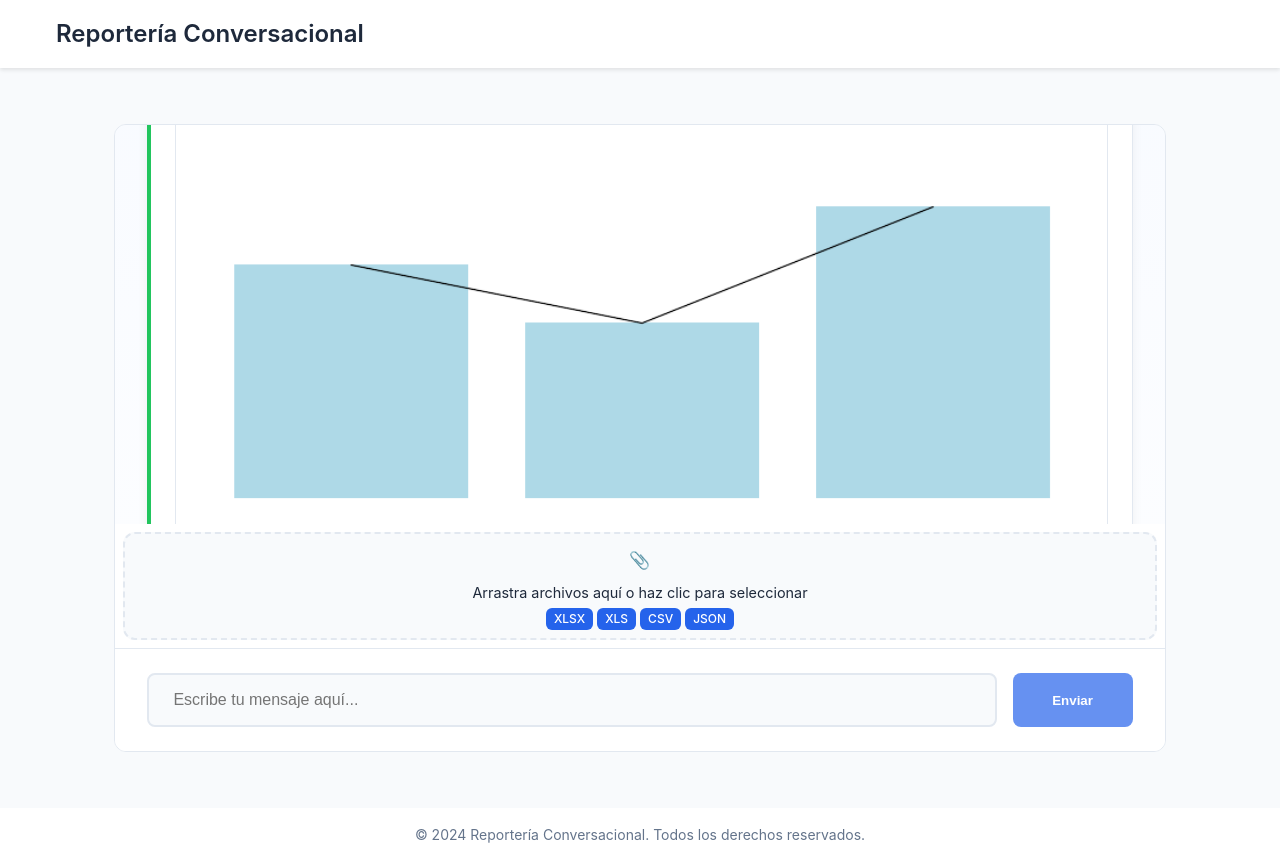
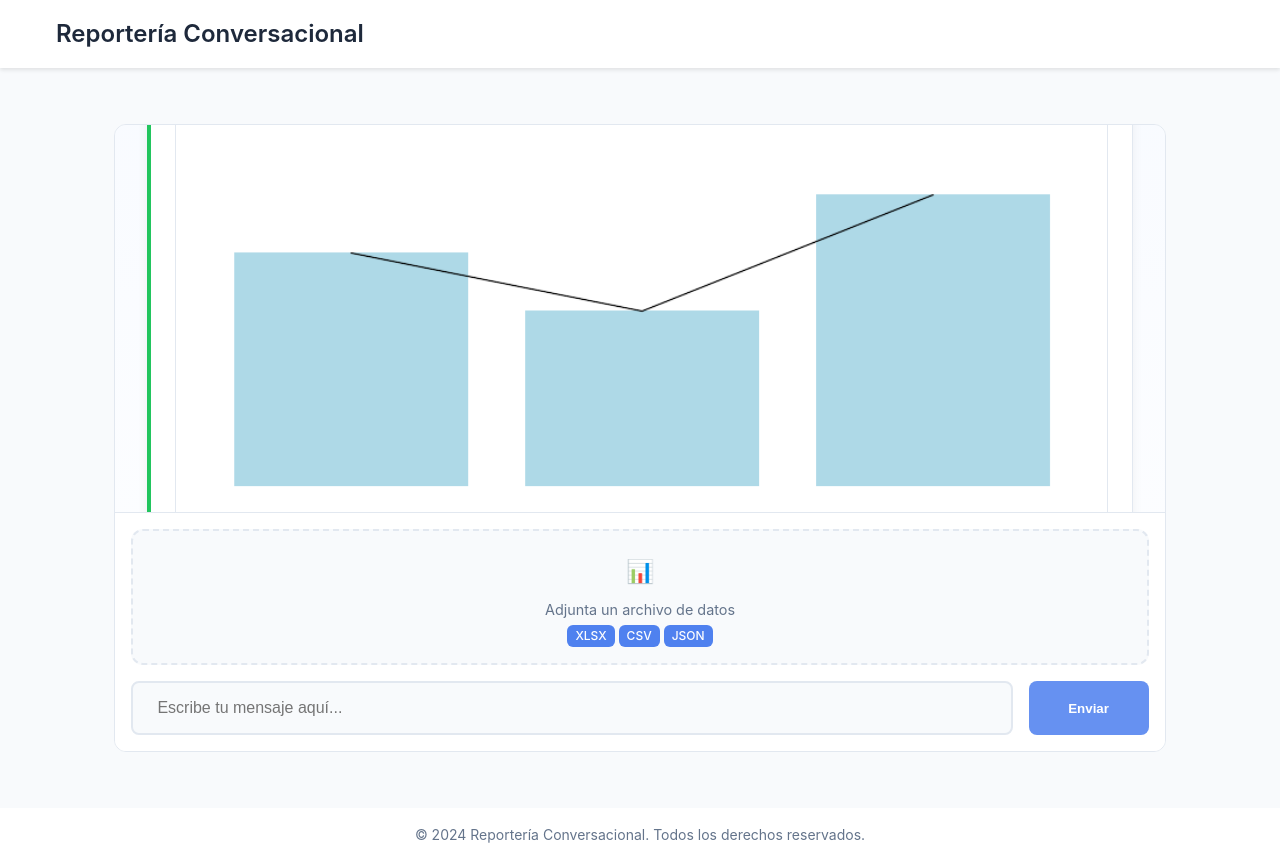
Before and after one commit to remolacho/report-analytics-app, a React (Vite) app: page / in a window 1280 px wide. Built offline with nearby package versions, Linux system fonts and the light colour scheme.

Commit message:
se mejora el diseño y el funcionamiento

```diff
--- a/src/components/ChatBox/ChatBox.scss
+++ b/src/components/ChatBox/ChatBox.scss
@@ -41,12 +41,78 @@
     }
   }
 
+  .chat-input-container {
+    background-color: white;
+    border-top: 1px solid var(--border-color);
+    padding: var(--spacing-md);
+  }
+
+  .file-upload-area {
+    margin-bottom: var(--spacing-md);
+  }
+
+  .attached-file {
+    position: relative;
+    display: inline-flex;
+    align-items: center;
+    padding: var(--spacing-md);
+    background-color: var(--background-color);
+    border: 2px solid var(--primary-color);
+    border-radius: var(--border-radius-md);
+    margin: 0 var(--spacing-sm);
+    min-width: 200px;
+
+    .file-info {
+      display: flex;
+      align-items: center;
+      gap: var(--spacing-sm);
+      margin-right: var(--spacing-xl);
+
+      .file-icon {
+        font-size: 1.5rem;
+        min-width: 1.5rem;
+        text-align: center;
+      }
+
+      .file-name {
+        font-size: 0.9rem;
+        color: var(--text-color);
+        max-width: 300px;
+        overflow: hidden;
+        text-overflow: ellipsis;
+        white-space: nowrap;
+        font-family: monospace;
+      }
+    }
+
+    .remove-file {
+      position: absolute;
+      top: -8px;
+      right: -8px;
+      width: 24px;
+      height: 24px;
+      border-radius: 50%;
+      background-color: var(--error-color);
+      color: white;
+      border: none;
+      cursor: pointer;
+      display: flex;
+      align-items: center;
+      justify-content: center;
+      font-size: 14px;
+      transition: all 0.2s ease;
+      padding: 0;
+
+      &:hover {
+        transform: scale(1.1);
+        background-color: #dc2626;
+      }
+    }
+  }
+
   .chat-input {
     display: flex;
     gap: var(--spacing-md);
-    padding: var(--spacing-lg) var(--spacing-xl);
-    background-color: white;
-    border-top: 1px solid var(--border-color);
 
     input {
       flex-grow: 1;
--- a/src/components/ChatBox/ChatBox.tsx
+++ b/src/components/ChatBox/ChatBox.tsx
@@ -19,6 +19,28 @@ interface MessageData {
   sender: 'user' | 'system';
   timestamp: number;
 }
+
+// Función para obtener el icono según la extensión del archivo
+const getFileIcon = (fileName: string): string => {
+  const extension = fileName.toLowerCase().split('.').pop();
+  switch (extension) {
+    case 'xlsx':
+    case 'xls':
+      return '📊';
+    case 'csv':
+      return '📝';
+    case 'json':
+      return '📋';
+    default:
+      return '📄';
+  }
+};
+
+// Función para obtener el nombre formateado del archivo
+const getFormattedFileName = (file: File): string => {
+  const extension = file.name.split('.').pop()?.toUpperCase() || '';
+  return `${extension} - ${file.name}`;
+};
 
 // Datos de ejemplo para simular respuestas del sistema
 const dummyResponses: MessageData[] = [
@@ -110,6 +132,7 @@ export const ChatBox: React.FC = () => {
   const [messages, setMessages] = useState<MessageData[]>([]);
   const [inputMessage, setInputMessage] = useState('');
   const [isLoading, setIsLoading] = useState(false);
+  const [attachedFile, setAttachedFile] = useState<File | null>(null);
   const messagesEndRef = useRef<HTMLDivElement>(null);
 
   // Simula la carga de mensajes anteriores
@@ -126,44 +149,127 @@ export const ChatBox: React.FC = () => {
     scrollToBottom();
   }, [messages]);
 
+  // Maneja la subida de archivos
+  const handleFileDrop = (files: File[]) => {
+    if (files.length > 0) {
+      const file = files[0];
+      const validTypes = [
+        'application/json',
+        'application/vnd.openxmlformats-officedocument.spreadsheetml.sheet',
+        'application/vnd.ms-excel',
+        'text/csv'
+      ];
+
+      if (validTypes.includes(file.type) ||
+          file.name.endsWith('.json') ||
+          file.name.endsWith('.xlsx') ||
+          file.name.endsWith('.xls') ||
+          file.name.endsWith('.csv')) {
+        setAttachedFile(file);
+      } else {
+        const errorMessage: MessageData = {
+          type: 'text',
+          text: 'Error: Solo se permiten archivos XLSX, XLS, CSV o JSON.',
+          sender: 'system',
+          timestamp: Date.now()
+        };
+        setMessages(prev => [...prev, errorMessage]);
+      }
+    }
+  };
+
+  // Elimina el archivo adjunto
+  const handleRemoveFile = () => {
+    setAttachedFile(null);
+  };
+
+  // Simula el envío a la API
+  const sendToAPI = async (formData: FormData): Promise<void> => {
+    // TODO: Reemplazar con la llamada real a la API
+    console.log('Datos que se enviarían a la API:');
+    for (const [key, value] of formData.entries()) {
+      console.log(`${key}:`, value);
+    }
+
+    // Simula un tiempo de respuesta
+    await new Promise(resolve => setTimeout(resolve, 1000));
+
+    // Simula una respuesta exitosa
+    return Promise.resolve();
+  };
+
   // Maneja el envío de mensajes
   const handleSubmit = async (e: React.FormEvent) => {
     e.preventDefault();
-    if (!inputMessage.trim()) return;
+    if (!inputMessage.trim() && !attachedFile) return;
 
-    const newMessage: MessageData = {
+    // Crear FormData
+    const formData = new FormData();
+    if (inputMessage.trim()) {
+      formData.append('message', inputMessage.trim());
+    }
+    if (attachedFile) {
+      formData.append('file', attachedFile);
+    }
+
+    // Preparar mensajes para mostrar en el chat
+    const messages: MessageData[] = [];
+
+    // Agregar mensaje de texto
+    if (inputMessage.trim()) {
+      messages.push({
         type: 'text',
         text: inputMessage,
         sender: 'user',
         timestamp: Date.now()
-    };
+      });
+    }
 
-    setMessages(prev => [...prev, newMessage]);
-    setInputMessage('');
+    // Agregar archivo si hay uno adjunto
+    if (attachedFile) {
+      const extension = attachedFile.name.split('.').pop()?.toUpperCase() || '';
+      const fileIcon = getFileIcon(attachedFile.name);
+      messages.push({
+        type: 'text',
+        text: `${fileIcon} Archivo ${extension} adjunto: ${attachedFile.name}`,
+        sender: 'user',
+        timestamp: Date.now()
+      });
+    }
+
+    // Agregar mensajes al chat y mostrar loading
+    setMessages(prev => [...prev, ...messages]);
     setIsLoading(true);
 
-    // Simula una respuesta del sistema después de 1 segundo
-    setTimeout(() => {
+    try {
+      // Enviar datos a la API
+      await sendToAPI(formData);
+
+      // Limpiar el formulario después del envío exitoso
+      setInputMessage('');
+      setAttachedFile(null);
+
+      // Simular respuesta del sistema
       const systemResponse: MessageData = {
         type: 'text',
-        text: '¡Gracias por tu mensaje! Estoy procesando tu solicitud...',
+        text: '¡Gracias! Estoy analizando tu archivo...',
         sender: 'system',
         timestamp: Date.now()
       };
       setMessages(prev => [...prev, systemResponse]);
-      setIsLoading(false);
-    }, 1000);
-  };
-
-  // Maneja la subida de archivos
-  const handleFileDrop = (files: File[]) => {
-    const fileMessage: MessageData = {
+    } catch (error) {
+      // Manejar error
+      const errorMessage: MessageData = {
         type: 'text',
-      text: `Archivo(s) subido(s): ${files.map(f => f.name).join(', ')}`,
-      sender: 'user',
+        text: 'Lo siento, hubo un error al procesar tu solicitud. Por favor, intenta nuevamente.',
+        sender: 'system',
         timestamp: Date.now()
       };
-    setMessages(prev => [...prev, fileMessage]);
+      setMessages(prev => [...prev, errorMessage]);
+      console.error('Error al enviar datos:', error);
+    } finally {
+      setIsLoading(false);
+    }
   };
 
   return (
@@ -182,19 +288,43 @@ export const ChatBox: React.FC = () => {
         <div ref={messagesEndRef} />
       </div>
 
+      <form className="chat-input-container" onSubmit={handleSubmit}>
+        <div className="file-upload-area">
+          {attachedFile ? (
+            <div className="attached-file">
+              <div className="file-info">
+                <span className="file-icon">{getFileIcon(attachedFile.name)}</span>
+                <span className="file-name">{getFormattedFileName(attachedFile)}</span>
+              </div>
+              <button
+                type="button"
+                onClick={handleRemoveFile}
+                className="remove-file"
+                title="Eliminar archivo"
+              >
+                ✕
+              </button>
+            </div>
+          ) : (
             <FileDropzone onDrop={handleFileDrop} />
+          )}
+        </div>
 
-      <form className="chat-input" onSubmit={handleSubmit}>
+        <div className="chat-input">
           <input
             type="text"
             value={inputMessage}
             onChange={(e) => setInputMessage(e.target.value)}
-          placeholder="Escribe tu mensaje aquí..."
+            placeholder={attachedFile ? "Describe qué análisis deseas realizar con este archivo..." : "Escribe tu mensaje aquí..."}
             disabled={isLoading}
           />
-        <button type="submit" disabled={isLoading || !inputMessage.trim()}>
+          <button
+            type="submit"
+            disabled={isLoading || (!inputMessage.trim() && !attachedFile)}
+          >
             Enviar
           </button>
+        </div>
       </form>
     </div>
   );
--- a/src/components/FileDropzone/FileDropzone.scss
+++ b/src/components/FileDropzone/FileDropzone.scss
@@ -3,9 +3,12 @@
   background-color: var(--background-color);
   border: 2px dashed var(--border-color);
   border-radius: var(--border-radius-lg);
-  margin: var(--spacing-sm);
   transition: all 0.3s ease;
   cursor: pointer;
+  min-height: 120px;
+  display: flex;
+  align-items: center;
+  justify-content: center;
 
   &:hover {
     border-color: var(--primary-color);
@@ -19,13 +22,13 @@
   }
 
   .dropzone-content {
-    padding: var(--spacing-sm) var(--spacing-md);
+    padding: var(--spacing-md);
     text-align: center;
     color: var(--text-color);
   }
 
   .dropzone-icon {
-    font-size: 1.5rem;
+    font-size: 2rem;
     margin-bottom: var(--spacing-xs);
     animation: bounce 1s infinite;
   }
@@ -33,7 +36,7 @@
   .dropzone-text {
     font-size: 0.9rem;
     margin-bottom: var(--spacing-xs);
-    color: var(--text-color);
+    color: var(--secondary-color);
   }
 
   .dropzone-formats {
@@ -50,6 +53,7 @@
     border-radius: var(--border-radius-sm);
     font-size: 0.75rem;
     font-weight: 500;
+    opacity: 0.8;
   }
 }
 
--- a/src/components/FileDropzone/FileDropzone.tsx
+++ b/src/components/FileDropzone/FileDropzone.tsx
@@ -24,8 +24,8 @@ export const FileDropzone: React.FC<FileDropzoneProps> = ({ onDrop }) => {
       'application/vnd.ms-excel': ['.xls'],
       'text/csv': ['.csv']
     },
-    noClick: false,
-    noKeyboard: false
+    maxFiles: 1,
+    multiple: false
   });
 
   const isActive = isDragActive || isDraggingFile;
@@ -39,16 +39,15 @@ export const FileDropzone: React.FC<FileDropzoneProps> = ({ onDrop }) => {
       <div className="dropzone-content">
         {isActive ? (
           <>
-            <div className="dropzone-icon">📥</div>
-            <p className="dropzone-text">¡Suelta los archivos aquí!</p>
+            <div className="dropzone-icon">📊</div>
+            <p className="dropzone-text">¡Suelta el archivo aquí!</p>
           </>
         ) : (
           <>
-            <div className="dropzone-icon">📎</div>
-            <p className="dropzone-text">Arrastra archivos aquí o haz clic para seleccionar</p>
+            <div className="dropzone-icon">📊</div>
+            <p className="dropzone-text">Adjunta un archivo de datos</p>
             <div className="dropzone-formats">
               <span className="format-badge">XLSX</span>
-              <span className="format-badge">XLS</span>
               <span className="format-badge">CSV</span>
               <span className="format-badge">JSON</span>
             </div>
```
Lines whose indentation alone changed are shown as unchanged.
